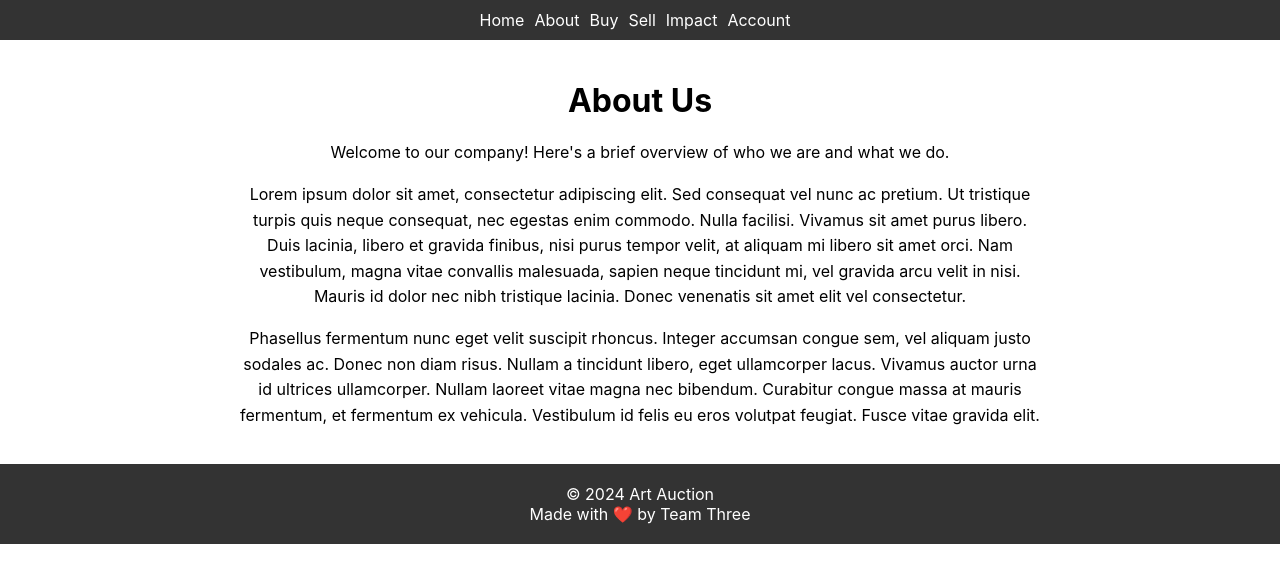
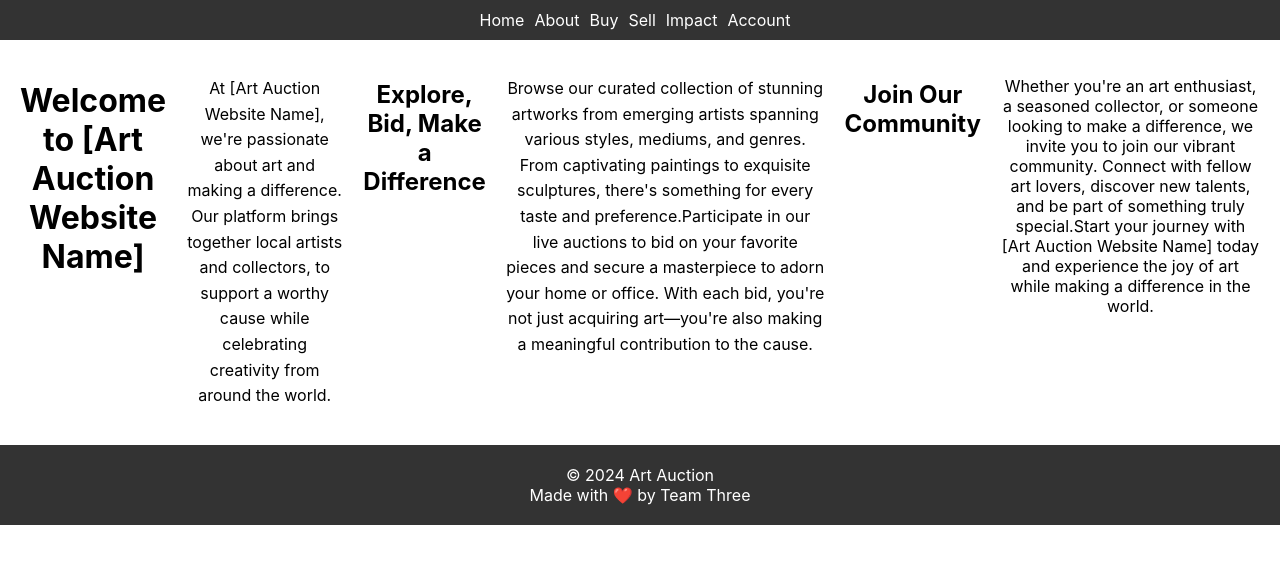
Before and after one commit to JuniperWrenMcGill/Clove-Art-House, a React (Create React App) app: page /about in a window 1280 px wide. Shown: the top 582 px of the page. Built offline with nearby package versions, Linux system fonts and the light colour scheme.

Commit message:
added relevent about.jsx content

```diff
--- a/src/Components/about/about.jsx
+++ b/src/Components/about/about.jsx
@@ -3,11 +3,13 @@ import './about.css'; // Import the CSS file
 
 function About() {
   return (
-    <div className="about-container">
-      <h1 className="about-title">About Us</h1>
-      <p className="about-text">Welcome to our company! Here's a brief overview of who we are and what we do.</p>
-      <p className="about-text">Lorem ipsum dolor sit amet, consectetur adipiscing elit. Sed consequat vel nunc ac pretium. Ut tristique turpis quis neque consequat, nec egestas enim commodo. Nulla facilisi. Vivamus sit amet purus libero. Duis lacinia, libero et gravida finibus, nisi purus tempor velit, at aliquam mi libero sit amet orci. Nam vestibulum, magna vitae convallis malesuada, sapien neque tincidunt mi, vel gravida arcu velit in nisi. Mauris id dolor nec nibh tristique lacinia. Donec venenatis sit amet elit vel consectetur.</p>
-      <p className="about-text">Phasellus fermentum nunc eget velit suscipit rhoncus. Integer accumsan congue sem, vel aliquam justo sodales ac. Donec non diam risus. Nullam a tincidunt libero, eget ullamcorper lacus. Vivamus auctor urna id ultrices ullamcorper. Nullam laoreet vitae magna nec bibendum. Curabitur congue massa at mauris fermentum, et fermentum ex vehicula. Vestibulum id felis eu eros volutpat feugiat. Fusce vitae gravida elit.</p>
+    <div className="card-container">
+      <h1 className="about-title">Welcome to [Art Auction Website Name]</h1>
+      <p className="about-text">At [Art Auction Website Name], we're passionate about art and making a difference. Our platform brings together local artists and collectors, to support a worthy cause while celebrating creativity from around the world.</p>
+      <h2>Explore, Bid, Make a Difference</h2>
+      <p className="about-text">Browse our curated collection of stunning artworks from emerging artists spanning various styles, mediums, and genres. From captivating paintings to exquisite sculptures, there's something for every taste and preference.Participate in our live auctions to bid on your favorite pieces and secure a masterpiece to adorn your home or office. With each bid, you're not just acquiring art—you're also making a meaningful contribution to the cause.</p>
+      <h2>Join Our Community</h2>
+      <p>Whether you're an art enthusiast, a seasoned collector, or someone looking to make a difference, we invite you to join our vibrant community. Connect with fellow art lovers, discover new talents, and be part of something truly special.Start your journey with [Art Auction Website Name] today and experience the joy of art while making a difference in the world.</p>
     </div>
   );
 }
```
